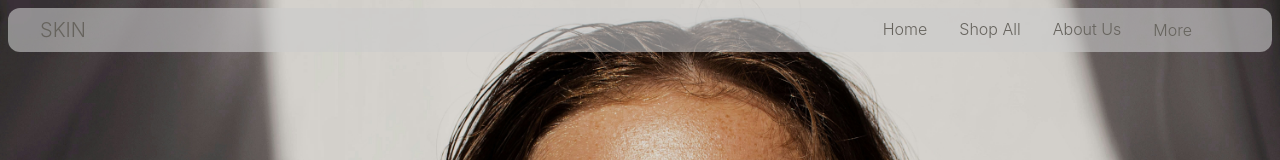
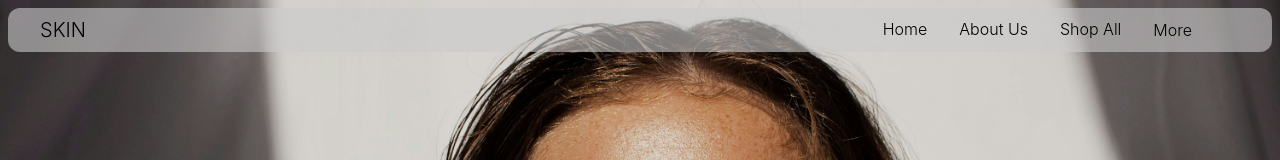
Before and after one commit to leticiaanobre/skincare_store, a Next.js app: page / in a window 1280 px wide. Shown: the top 160 px of the page. Built offline with nearby package versions, Linux system fonts and the light colour scheme.

Commit message:
💄 style: changed navbarText color and added new variant

```diff
--- a/src/components/Navbar/navbar.tsx
+++ b/src/components/Navbar/navbar.tsx
@@ -22,18 +22,18 @@ export default function Navbar() {
   return (
     <Flex p="2" w='full' height="60px" position='relative'>
       <Flex as="header" px="8" alignItems="center" w='full' bg="var(--color-secondary)" borderRadius='12'>
-        <Text fontSize="xl" fontWeight="300" color="var(--color-primary)">SKIN</Text>
+        <Text fontSize="xl" fontWeight="300" color="var(--color-navbarText)">SKIN</Text>
         <Spacer />
         <Flex py="1" px="8">
-          <Button {...buttonHeader} color="var(--color-primary)" onClick={() => scrollToSection('home')}>
+          <Button {...buttonHeader} color="var(--color-navbarText)" onClick={() => scrollToSection('home')}>
             Home
           </Button>
-          <Button {...buttonHeader} color="var(--color-primary)">Shop All</Button>
-          <Button {...buttonHeader} color="var(--color-primary)" onClick={() => scrollToSection('about')}>
+          <Button {...buttonHeader} color="var(--color-navbarText)" onClick={() => scrollToSection('about')}>
             About Us
           </Button>
+          <Button {...buttonHeader} color="var(--color-navbarText)">Shop All</Button>
           <Menu isLazy>
-            <MenuButton {...buttonHeader} px='16px' color="var(--color-primary)">More</MenuButton>
+            <MenuButton {...buttonHeader} px='16px' color="var(--color-navbarText)">More</MenuButton>
             <MenuList bg="rgba(150, 150, 150, 0.3)" borderRadius="12" border='none' backdropFilter="blur(10px)">
               <MenuItem bg='none'>New Window</MenuItem>
               <MenuItem bg='none'>Open Closed Tab</MenuItem>
--- a/src/styles/globals.css
+++ b/src/styles/globals.css
@@ -9,6 +9,7 @@
   --color-heading-dark: #f0f0f0;
   --color-text-light: #67645E;
   --color-text-dark: #98A2B3;
+  --color-navbarText: #000;
   --color-border-light: #67645E;
   --color-border-dark: #272727;
 }
```
